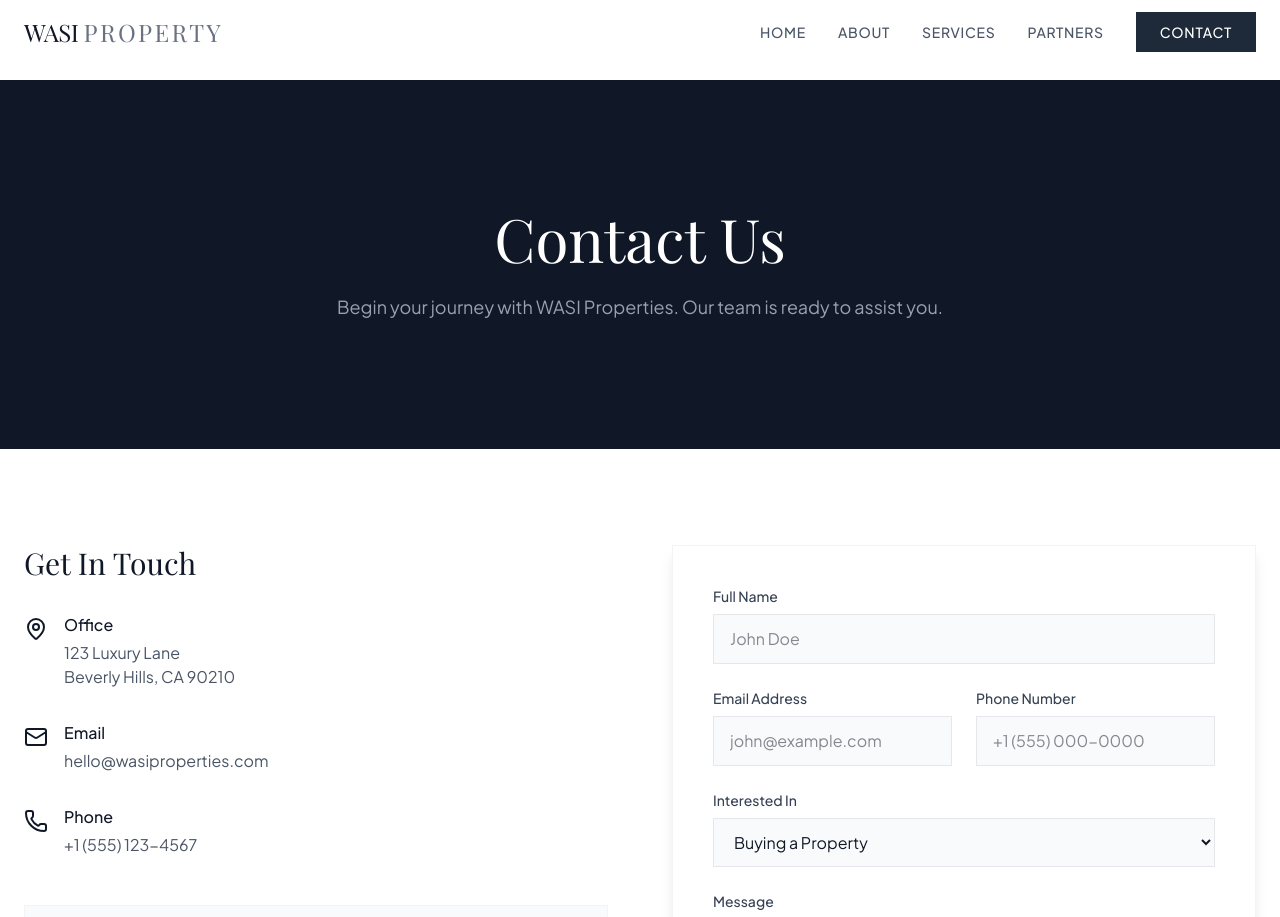
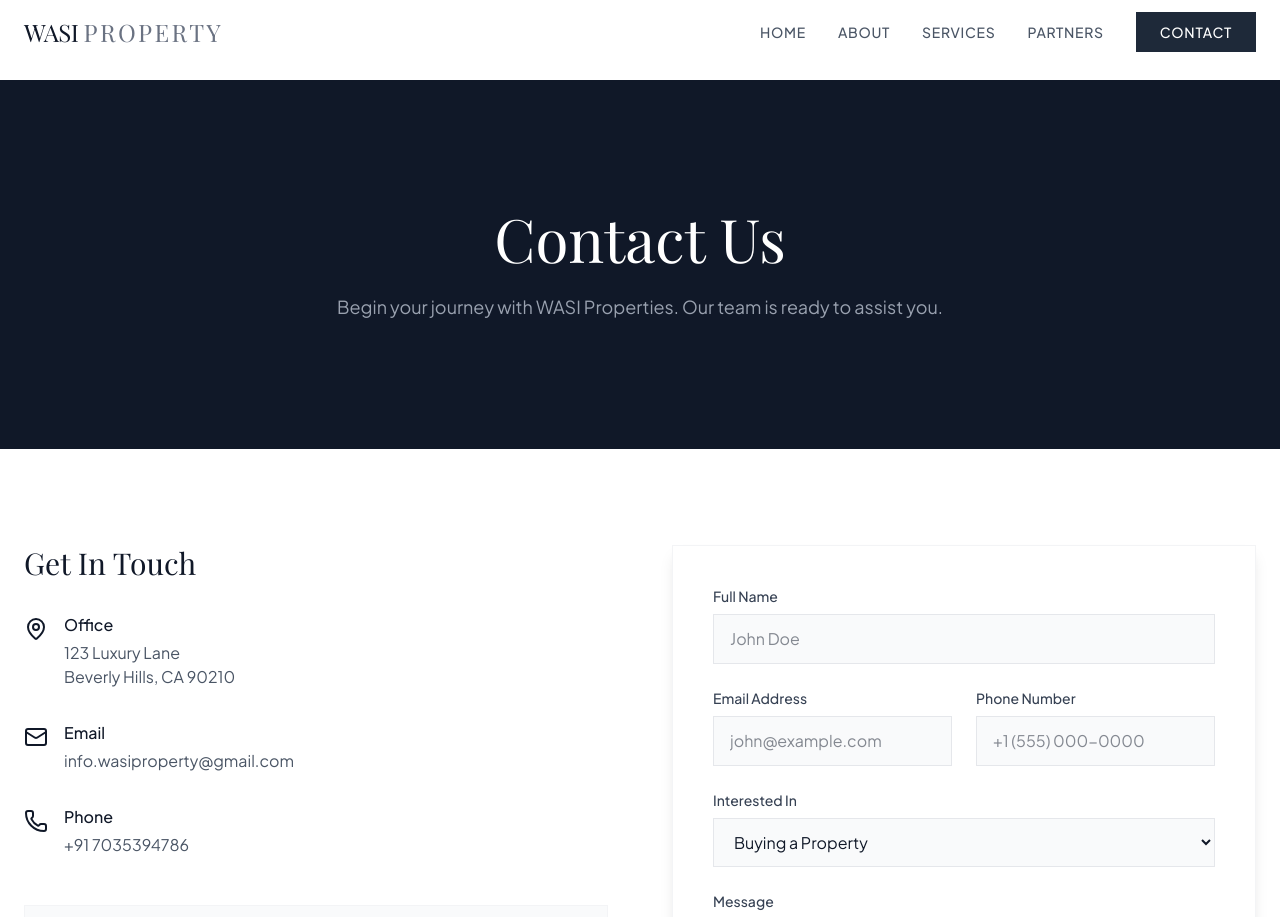
Before and after one commit to naddo210/propertiesweb, a React (Vite) app in the folder properties/: page /contact in a window 1280 px wide. Shown: the top 917 px of the page. Built offline with nearby package versions, Linux system fonts and the light colour scheme; a web font is replaced by a local one.

Commit message:
first-commit

```diff
--- a/properties/src/pages/About.jsx
+++ b/properties/src/pages/About.jsx
@@ -33,16 +33,7 @@ const About = () => {
           At WASI PROPERTY, every deal is handled with transparency, clarity, and long-term vision. Whether it’s residential, commercial, or land investment, the focus remains on genuine listings, fair guidance, and client satisfaction.
 Trust, space, and growth form the foundation of every relationship built here.
             </p>
-            <div className="grid grid-cols-2 gap-8 mt-10">
-              <div>
-                <h4 className="text-4xl font-serif text-gray-900 mb-2">500+</h4>
-                <p className="text-sm text-gray-500 uppercase tracking-wider">Properties Sold</p>
-              </div>
-              <div>
-                <h4 className="text-4xl font-serif text-gray-900 mb-2">$2B+</h4>
-                <p className="text-sm text-gray-500 uppercase tracking-wider">Total Value</p>
-              </div>
-            </div>
+
           </div>
         </div>
       </section>
--- a/properties/src/pages/Contact.jsx
+++ b/properties/src/pages/Contact.jsx
@@ -75,14 +75,14 @@ const Contact = () => {
                 <Mail className="h-6 w-6 text-gray-900 mt-1 mr-4" />
                 <div>
                   <h4 className="font-medium text-gray-900 mb-1">Email</h4>
-                  <p className="text-gray-600">hello@wasiproperties.com</p>
+                  <p className="text-gray-600">info.wasiproperty@gmail.com</p>
                 </div>
               </div>
               <div className="flex items-start">
                 <Phone className="h-6 w-6 text-gray-900 mt-1 mr-4" />
                 <div>
                   <h4 className="font-medium text-gray-900 mb-1">Phone</h4>
-                  <p className="text-gray-600">+1 (555) 123-4567</p>
+                  <p className="text-gray-600">+91 7035394786</p>
                 </div>
               </div>
             </div>
```
